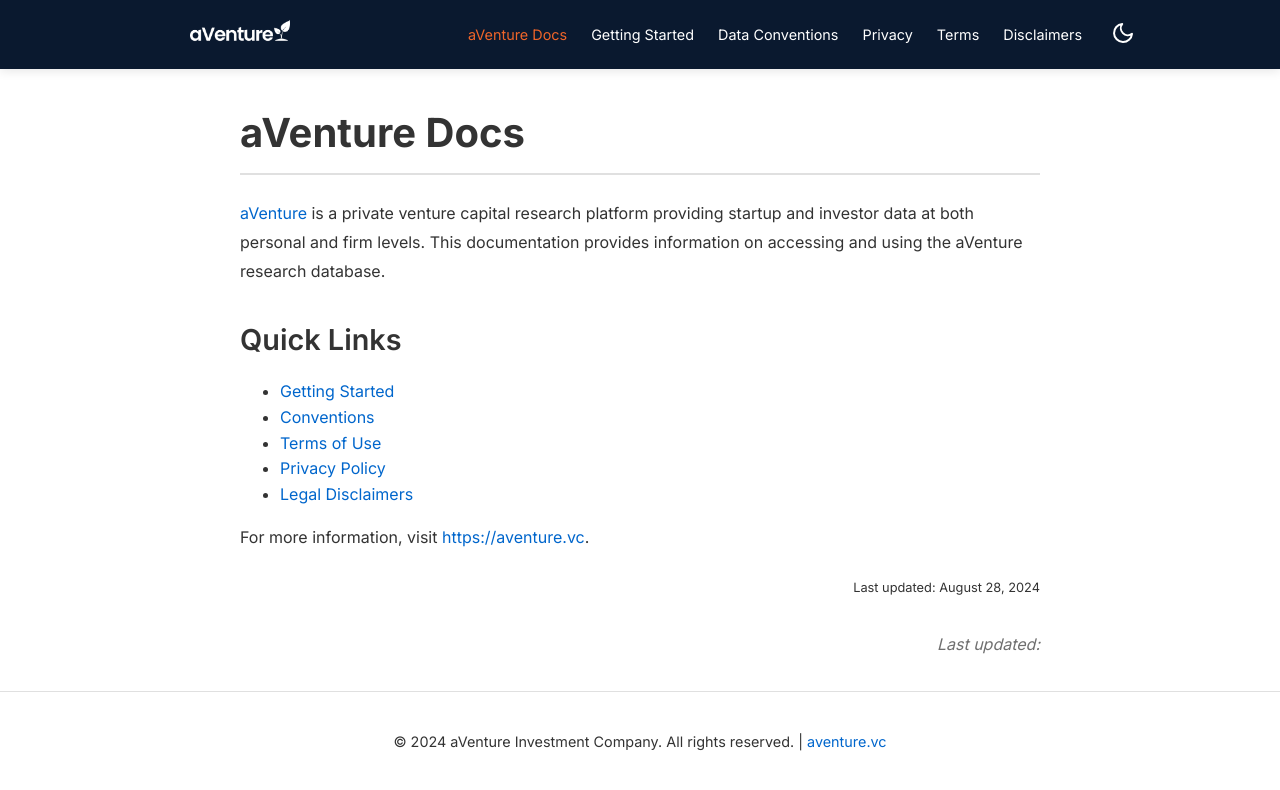
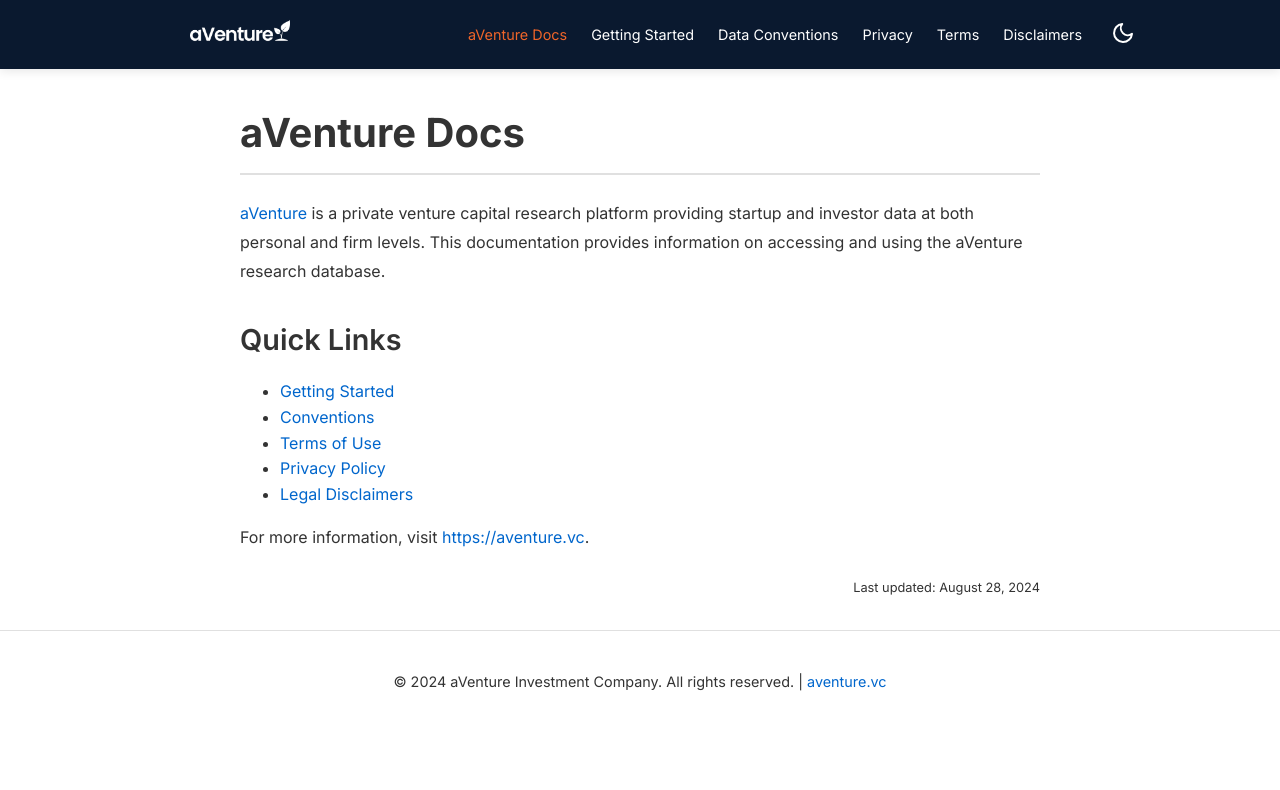
Before and after one commit to aventurevc/aventure-app, a Jekyll site: the page built from docs/index.md, in a window 1280 px wide. Shown: the top 790 px of the page. Built offline with Jekyll 4.4.1, drawn with Linux system fonts in a browser that asks for light colours; comment, search, counter and statistics services are not loaded.

Commit message:
docs: remove redundant last updated section from default layout

```diff
--- a/docs/_layouts/default.html
+++ b/docs/_layouts/default.html
@@ -42,7 +42,6 @@
     <main class="content">
         <h1 class="page-title">{{ page.title }}</h1>
         {{ content }}
-        <p class="last-updated">Last updated: {{ page.last_modified_at | date: '%B %d, %Y' }}</p>
     </main>
 
     <footer>
```
